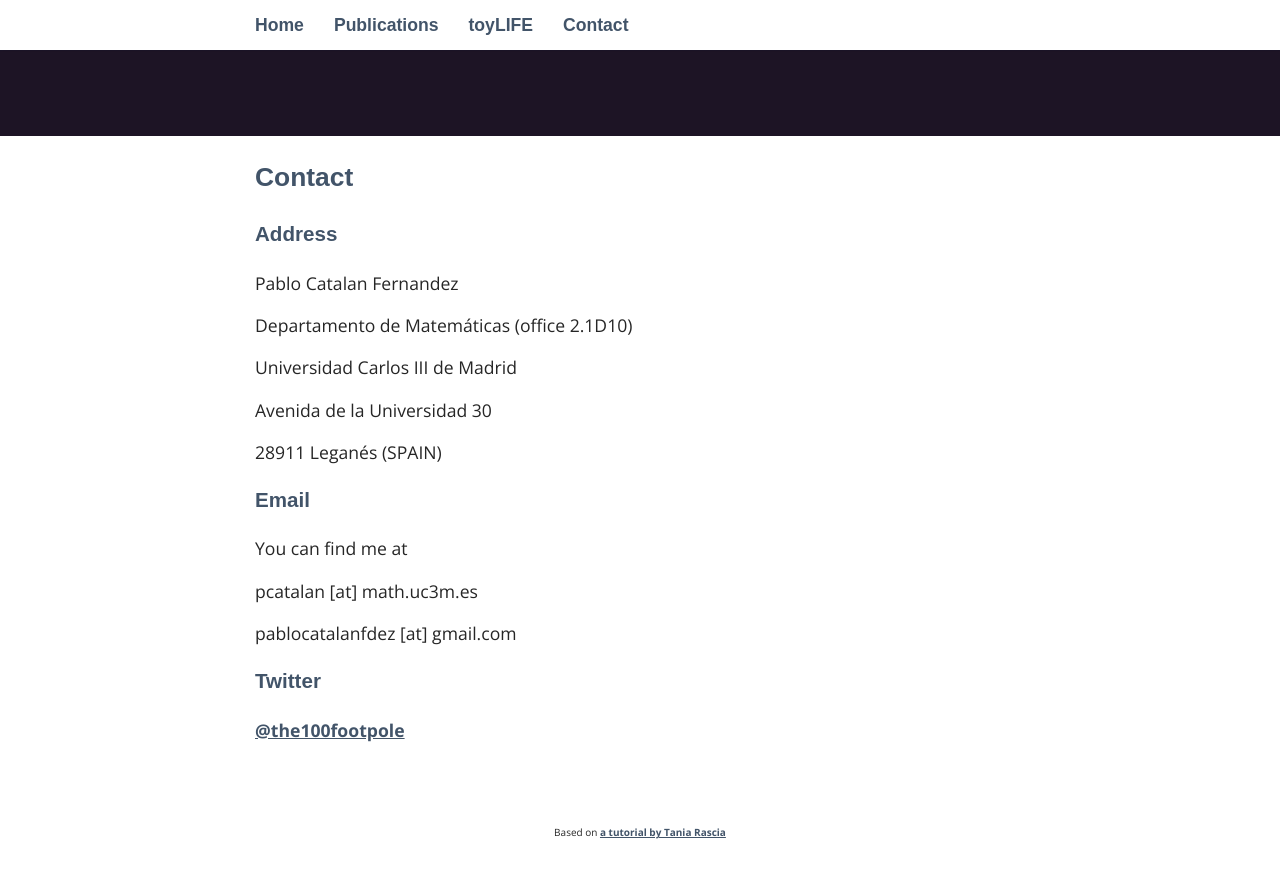
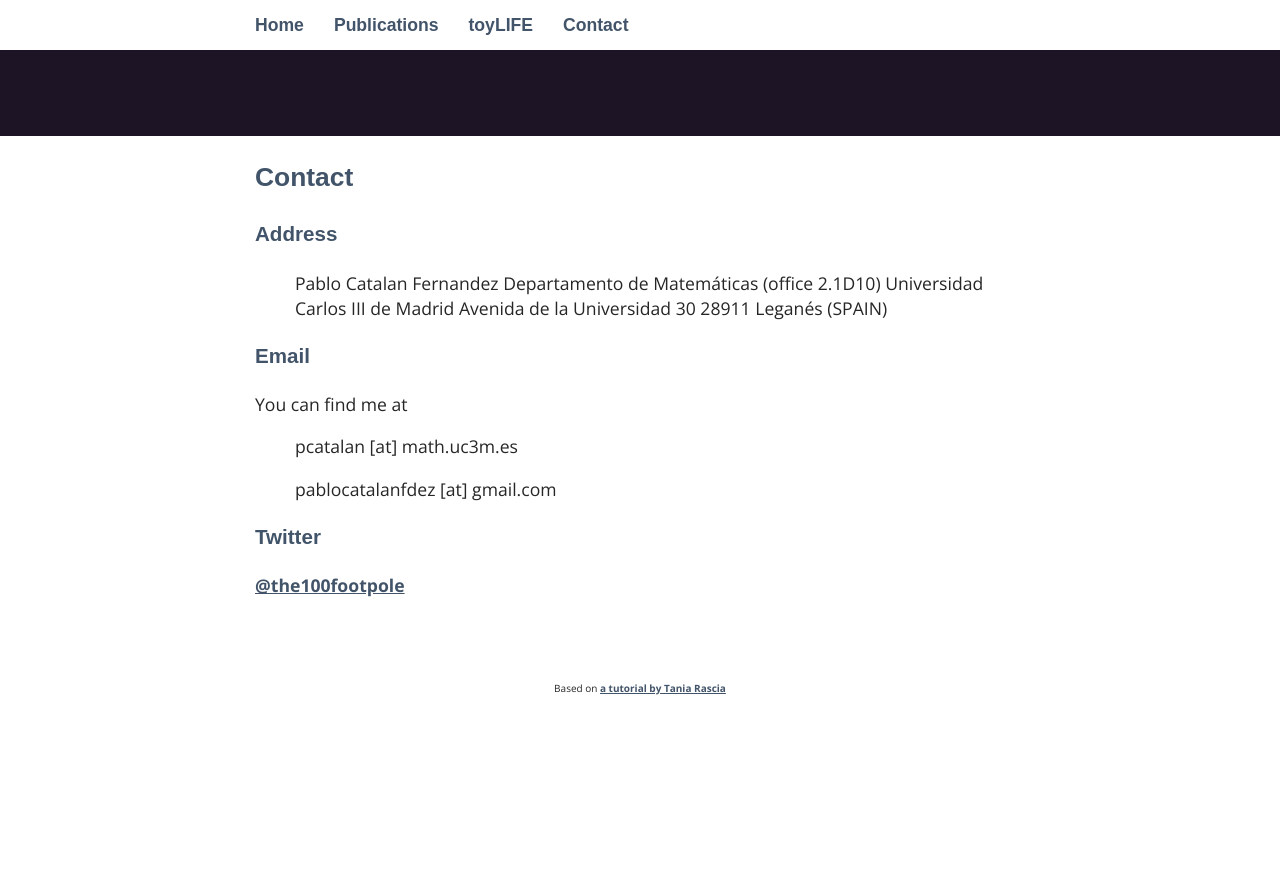
Before and after one commit to PabloCatalan/pablocatalan.github.io, a Jekyll site: the page built from _pages/04_contact.md, in a window 1280 px wide and 900 px high, scrolled down 364 px. Shown: the top 878 px of the window. Built offline with Jekyll 4.4.1, drawn with Linux system fonts in a browser that asks for light colours; some web fonts are replaced; after the commit the page ends 1119 px from its top, so only the background shows below that.

```diff
--- a/_pages/04_contact.md
+++ b/_pages/04_contact.md
@@ -5,24 +5,20 @@ permalink: /contact/
 ---
 
 ### Address
-Pablo Catalan Fernandez
 
-Departamento de Matemáticas (office 2.1D10)
-
-Universidad Carlos III de Madrid
-
-Avenida de la Universidad 30
-
-28911 Leganés (SPAIN)
+>Pablo Catalan Fernandez
+>Departamento de Matemáticas (office 2.1D10)
+>Universidad Carlos III de Madrid
+>Avenida de la Universidad 30
+>28911 Leganés (SPAIN)
 
 
 ### Email
 You can find me at
 
+>pcatalan [at] math.uc3m.es
 
-pcatalan [at] math.uc3m.es
-
-pablocatalanfdez [at] gmail.com
+>pablocatalanfdez [at] gmail.com
 
 
 ### Twitter
```
